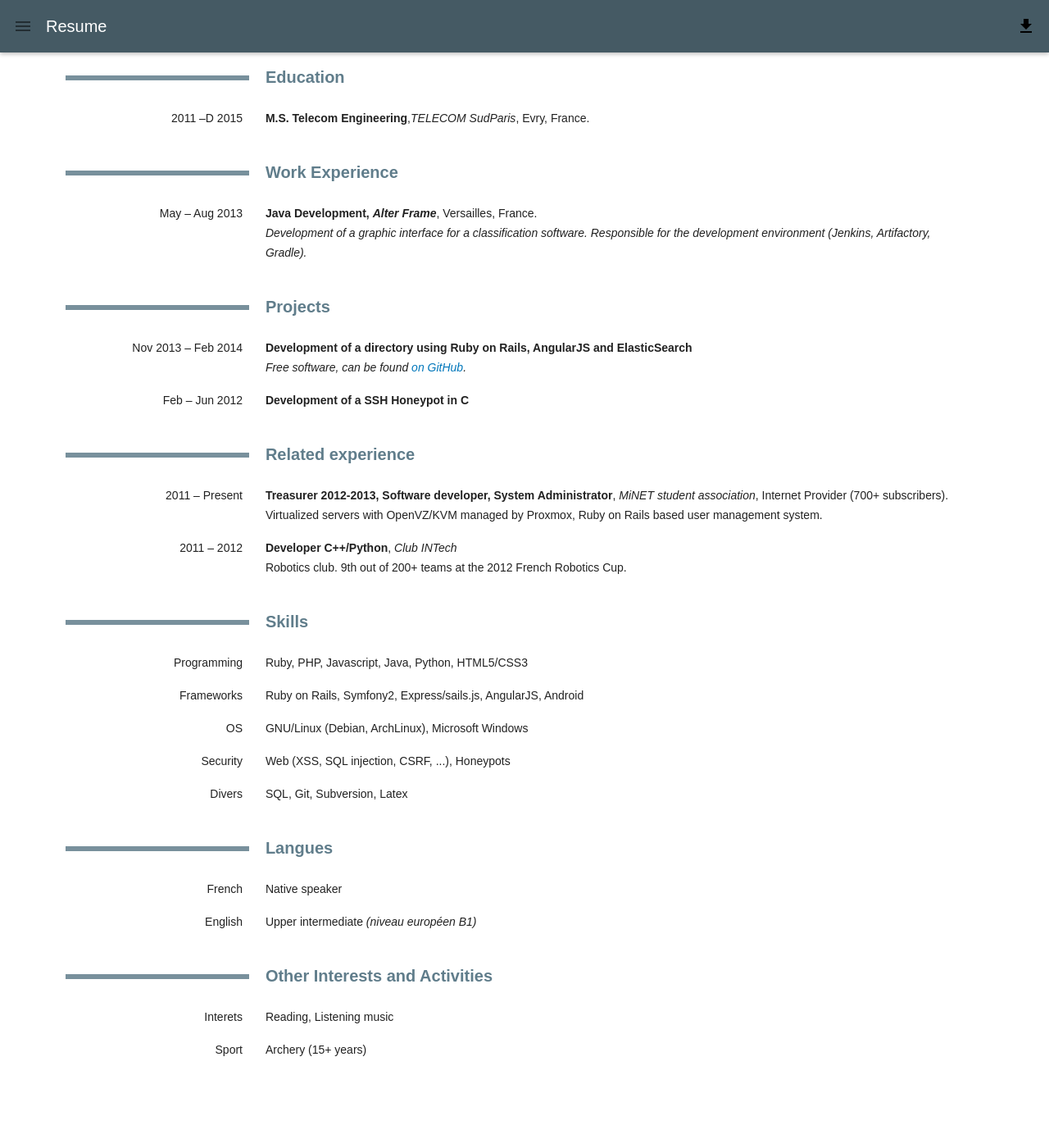
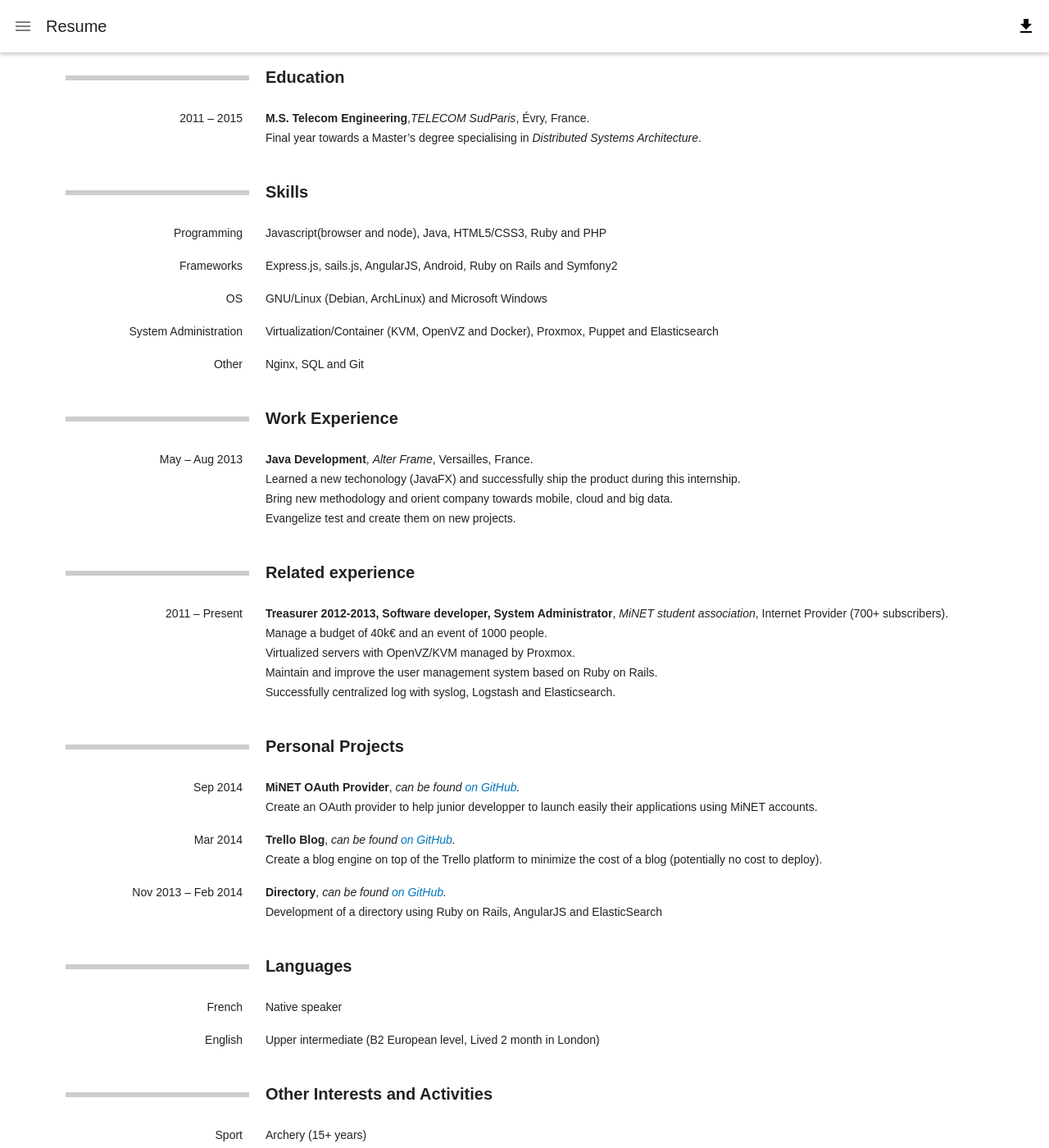
Before and after one commit to fmonniot/fmonniot.github.com, a Jekyll site: the page built from resume.html, in a window 1280 px wide and 1400 px high. Shown: the whole window at 82% size. Built offline with Jekyll 4.4.1, drawn with Linux system fonts in a browser that asks for light colours; some web fonts are replaced; Markdown is read by kramdown in place of the engine named in the settings.

Commit message:
Improved resume

```diff
--- a/resume.html
+++ b/resume.html
@@ -6,14 +6,14 @@ appbar:
       title: Download PDF
       icon: download
   title: Resume
-theme: theme-blue-grey
 ---
 <address class="vcard only-print">
     <p class="adr">
         <span class="country">France</span>
     </p>
-    <p class="tel">+336 37 18 81 24</p>
-    <p class="email">francoismonniot@gmail.com</p>
+    <p class="tel">mobile: +336 37 18 81 24</p>
+    <p class="email">email: <a href="mailto:francoismonniot@gmail.com" class="url">francoismonniot@gmail.com</a></p>
+    <p class="website">web: <a href="http://francois.monniot.eu" class="url">francois.monniot.eu</a></p>
 
     <p class="fn"><a class="url" href="#">François Monniot</a><p>
     <p class="role">M.S. Telecom Engineering Student<p>
@@ -25,11 +25,38 @@ theme: theme-blue-grey
         <h2 class="span10">Education</h2>
     </header>
     <div>
-        <p class="span2">2011 –D 2015</p>
+        <p class="span2">2011 – 2015</p>
         <p class="span10">
-            <strong>M.S. Telecom Engineering</strong>,<em>TELECOM SudParis</em>, Evry, France.<br>
-            <em><!-- specialization when known --></em>
+            <strong>M.S. Telecom Engineering</strong>,<em>TELECOM SudParis</em>, Évry, France.<br>
+            Final year towards a Master’s degree specialising in <em>Distributed Systems Architecture</em>.
         </p>
+    </div>
+</section>
+
+<section class="cv skills">
+    <header>
+        <div class="span2"></div>
+        <h2 class="span10">Skills</h2>
+    </header>
+    <div>
+        <p class="span2">Programming</p>
+        <p class="span10">Javascript(browser and node), Java, HTML5/CSS3, Ruby and PHP</p>
+    </div>
+    <div>
+        <p class="span2">Frameworks</p>
+        <p class="span10">Express.js, sails.js, AngularJS, Android, Ruby on Rails and Symfony2</p>
+    </div>
+    <div>
+        <p class="span2">OS</p>
+        <p class="span10">GNU/Linux (Debian, ArchLinux) and Microsoft Windows</p>
+    </div>
+    <div>
+        <p class="span2">System Administration</p>
+        <p class="span10">Virtualization/Container (KVM, OpenVZ and Docker), Proxmox, Puppet and Elasticsearch</p>
+    </div>
+    <div>
+        <p class="span2">Other</p>
+        <p class="span10">Nginx, SQL and Git</p>
     </div>
 </section>
 
@@ -41,28 +68,10 @@ theme: theme-blue-grey
     <div>
         <p class="span2">May – Aug 2013</p>
         <p class="span10">
-            <strong>Java Development, <em>Alter Frame</em></strong>, Versailles, France.<br>
-            <em>Development of a graphic interface for a classification software. Responsible for the development environment (Jenkins, Artifactory, Gradle).</em>
-        </p>
-    </div>
-</section>
-
-<section class="cv projects">
-    <header>
-        <div class="span2"></div>
-        <h2 class="span10">Projects</h2>
-    </header>
-    <div>
-        <p class="span2">Nov 2013 – Feb 2014</p>
-        <p class="span10">
-            <strong>Development of a directory using Ruby on Rails, AngularJS and ElasticSearch</strong><br/>
-            <em>Free software, can be found <a href="">on GitHub</a>.</em>
-        </p>
-    </div>
-    <div>
-        <p class="span2">Feb – Jun 2012</p>
-        <p class="span10">
-            <strong>Development of a SSH Honeypot in C</strong>
+            <strong>Java Development</strong>, <em>Alter Frame</em>, Versailles, France.<br>
+            Learned a new techonology (JavaFX) and successfully ship the product during this internship.<br/>
+            Bring new methodology and orient company towards mobile, cloud and big data.<br/>
+            Evangelize test and create them on new projects<!-- which prevent company a loss of 2 weeks work -->.
         </p>
     </div>
 </section>
@@ -76,49 +85,46 @@ theme: theme-blue-grey
         <p class="span2">2011 – Present</p>
         <p class="span10">
             <strong>Treasurer 2012-2013, Software developer, System Administrator</strong>, <em>MiNET student association</em>, Internet Provider (700+ subscribers).<br/>
-            Virtualized servers with OpenVZ/KVM managed by Proxmox, Ruby on Rails based user management system.
-        </p>
-    </div>
-    <div>
-        <p class="span2">2011 – 2012</p>
-        <p class="span10">
-            <strong>Developer C++/Python</strong>, <em>Club INTech</em><br>
-            Robotics club. 9th out of 200+ teams at the 2012 French Robotics Cup.
+            Manage a budget of 40k€ and an event of 1000 people.<br/>
+            Virtualized servers with OpenVZ/KVM managed by Proxmox.<br/>
+            Maintain and improve the user management system based on Ruby on Rails.<br/>
+            Successfully centralized log with syslog, Logstash and Elasticsearch.
         </p>
     </div>
 </section>
 
-<section class="cv skills">
+<section class="cv projects">
     <header>
         <div class="span2"></div>
-        <h2 class="span10">Skills</h2>
+        <h2 class="span10">Personal Projects</h2>
     </header>
     <div>
-        <p class="span2">Programming</p>
-        <p class="span10">Ruby, PHP, Javascript, Java, Python, HTML5/CSS3</p>
+        <p class="span2">Sep 2014</p>
+        <p class="span10">
+            <strong>MiNET OAuth Provider</strong>, <em>can be found <a href="">on GitHub</a>.</em><br/>
+            Create an OAuth provider to help junior developper to launch easily their applications using MiNET accounts.
+        </p>
     </div>
     <div>
-        <p class="span2">Frameworks</p>
-        <p class="span10">Ruby on Rails, Symfony2, Express/sails.js, AngularJS, Android</p>
+        <p class="span2">Mar 2014</p>
+        <p class="span10">
+            <strong>Trello Blog</strong>, <em>can be found <a href="">on GitHub</a>.</em><br/>
+            Create a blog engine on top of the Trello platform to minimize the cost of a blog (potentially no cost to deploy).
+        </p>
     </div>
     <div>
-        <p class="span2">OS</p>
-        <p class="span10">GNU/Linux (Debian, ArchLinux), Microsoft Windows</p>
-    </div>
-    <div>
-        <p class="span2">Security</p>
-        <p class="span10">Web (XSS, SQL injection, CSRF, ...), Honeypots</p>
-    </div>
-    <div>
-        <p class="span2">Divers</p>
-        <p class="span10">SQL, Git, Subversion, Latex</p>
+        <p class="span2">Nov 2013 – Feb 2014</p>
+        <p class="span10">
+            <strong>Directory</strong>, <em>can be found <a href="">on GitHub</a>.</em><br/>
+            Development of a directory using Ruby on Rails, AngularJS and ElasticSearch<br/>
+        </p>
     </div>
 </section>
 
 <section class="cv languages">
     <header>
         <div class="span2"></div>
-        <h2 class="span10">Langues</h2>
+        <h2 class="span10">Languages</h2>
     </header>
     <div>
         <p class="span2">French</p>
@@ -126,7 +132,9 @@ theme: theme-blue-grey
     </div>
     <div>
         <p class="span2">English</p>
-        <p class="span10">Upper intermediate <em>(niveau européen B1)</em></p>
+        <p class="span10">
+            Upper intermediate (B2 European level, Lived 2 month in London)
+        </p>
     </div>
 </section>
 
@@ -136,11 +144,11 @@ theme: theme-blue-grey
         <h2 class="span10">Other Interests and Activities</h2>
     </header>
     <div>
-        <p class="span2">Interets</p>
-        <p class="span10">Reading, Listening music</p>
-    </div>
-    <div>
         <p class="span2">Sport</p>
         <p class="span10">Archery (15+ years)</p>
     </div>
+    <div>
+        <p class="span2"></p>
+        <p class="span10">Open source</p>
+    </div>
 </section>
```
